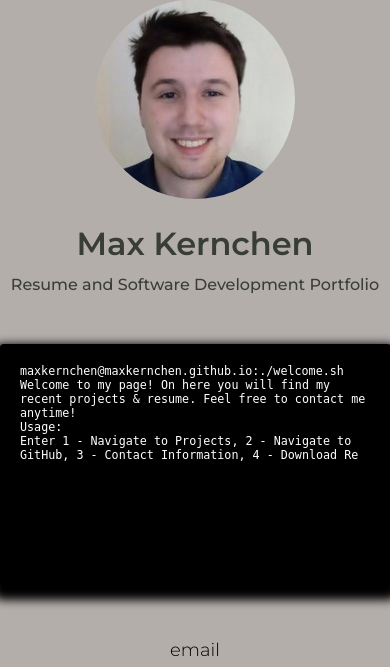
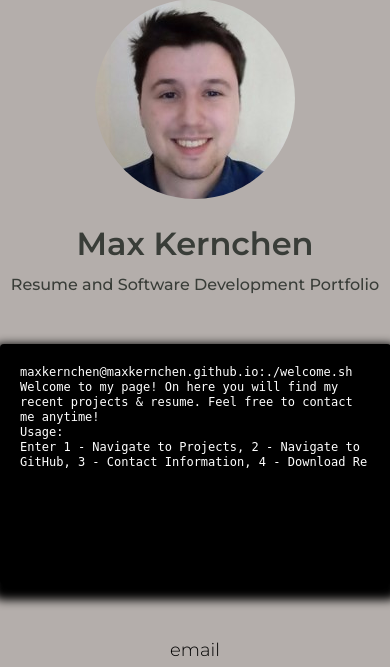
Before and after one commit to maxkernchen/maxkernchen.github.io, a PHP site: page / in a window 390 px wide. Shown: the part 83-750 px from the top of the page. Run offline with PHP 8.4, Linux system fonts and the light colour scheme; some libraries are stand-ins or nearby versions.

Commit message:
More mobile fixes

```diff
--- a/styles.css
+++ b/styles.css
@@ -265,7 +265,7 @@ textarea:focus, input:focus{
     margin: auto;
     padding: 20px;
     max-height: 200px;
-    font-size: 3vmin;
+    font-size: 12px;
   }
   #container{
     display: flex;
```
